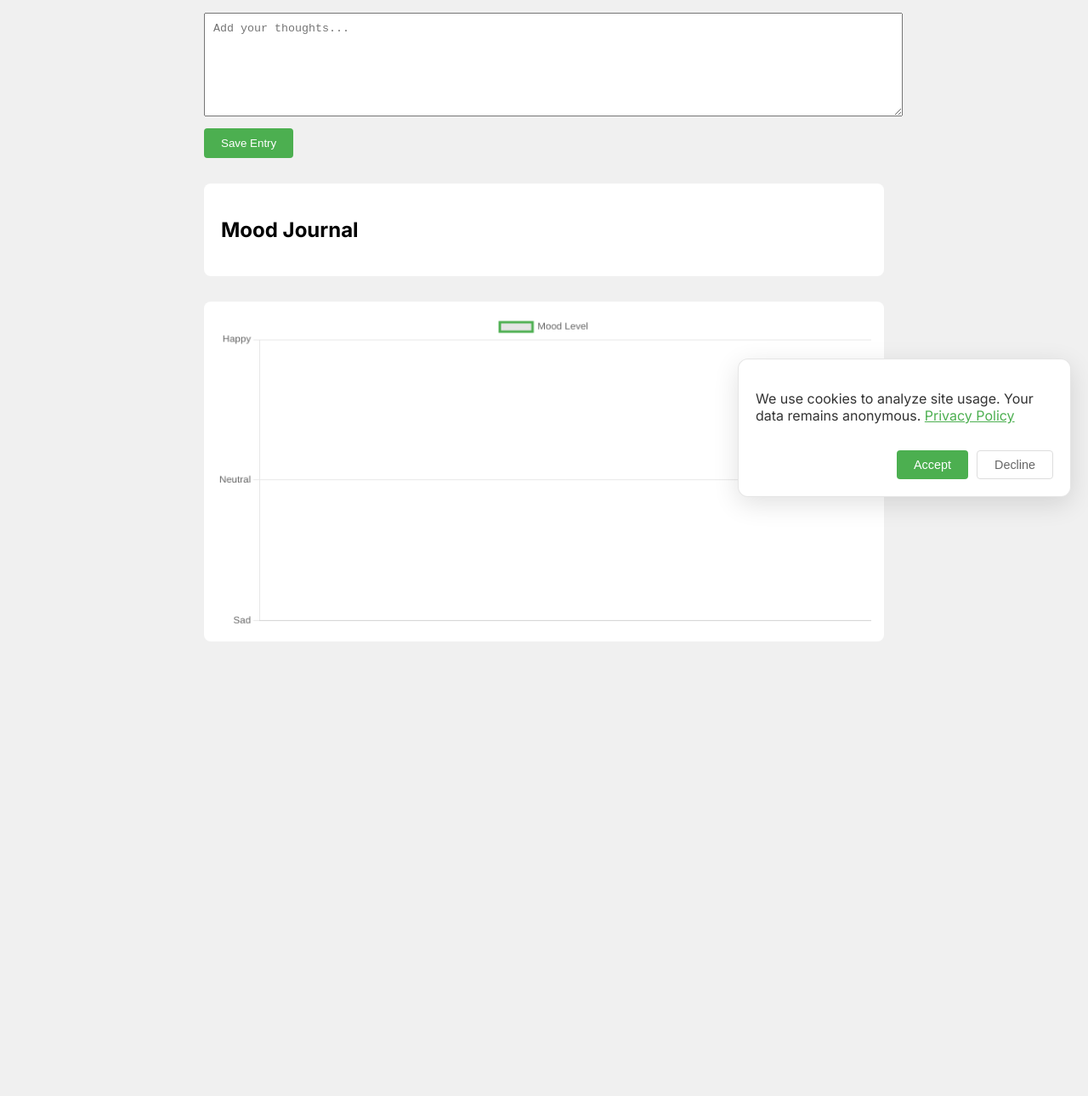
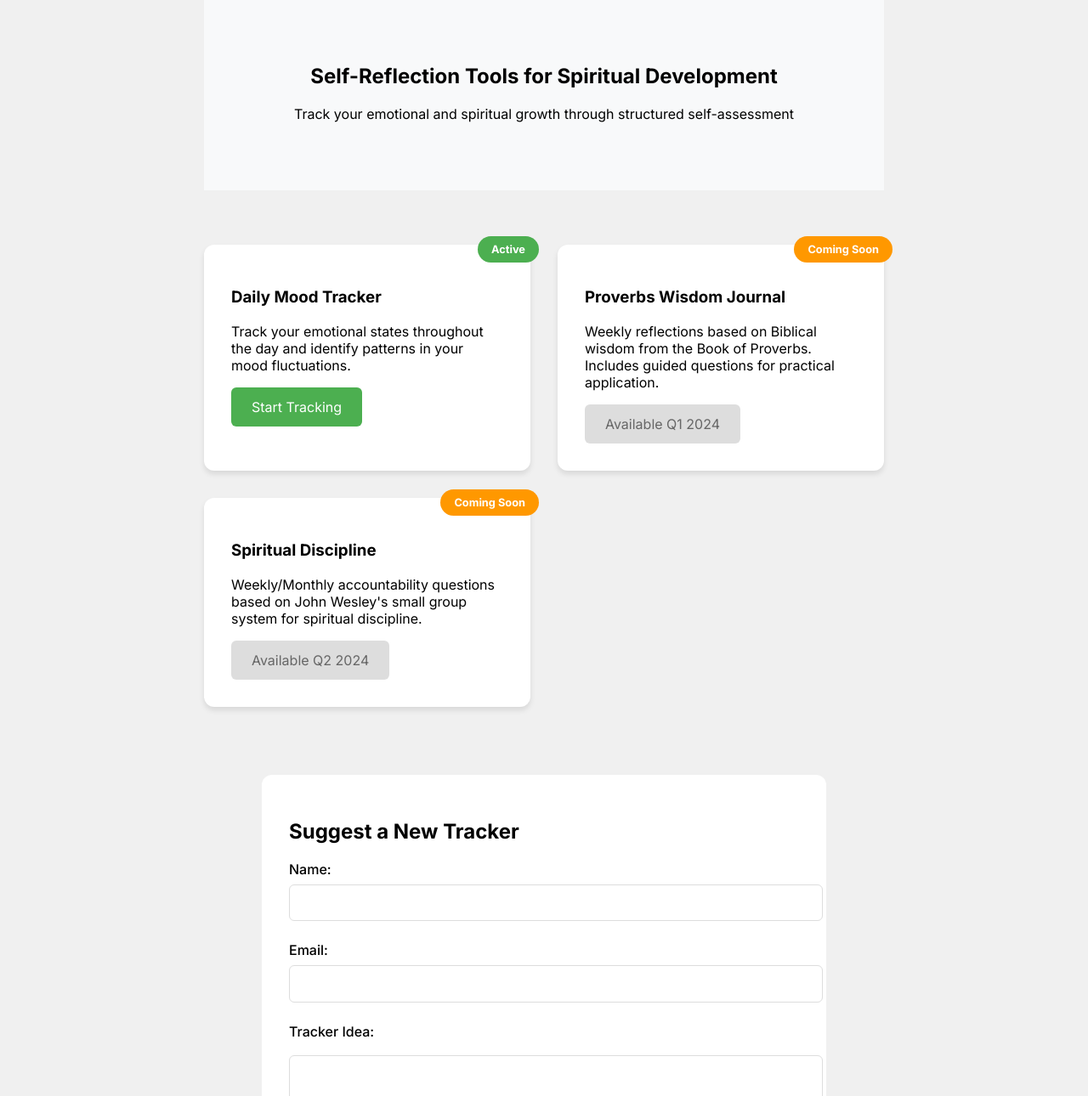
Before and after one commit to ParagonPrints/self-reflection, a plain HTML site: page index.html in a window 1280 px wide. Shown: the part 195-1485 px from the top of the page at 85% size. Before the commit the page ends 970 px from the top, so only its background shows below. Drawn offline with nearby package versions, Linux system fonts and the light colour scheme.

Commit message:
landing page

```diff
--- a/index.html
+++ b/index.html
@@ -3,71 +3,81 @@
 <head>
     <meta charset="UTF-8">
     <meta name="viewport" content="width=device-width, initial-scale=1.0">
-    <title>Mood Tracker</title>
+    <title>Spiritual and Personal Growth</title>
     <link rel="stylesheet" href="styles.css">
-    <script src="https://cdn.jsdelivr.net/npm/chart.js"></script>
-    <!-- Favicon -->
-    <link rel="apple-touch-icon" sizes="180x180" href="assets/favicon/apple-touch-icon.png">
-    <link rel="icon" type="image/png" sizes="32x32" href="assets/favicon/favicon-32x32.png">
-    <link rel="icon" type="image/png" sizes="16x16" href="assets/favicon/favicon-16x16.png">
-    <link rel="manifest" href="assets/favicon/site.webmanifest">
-    <!-- Fonts -->
+    <!-- Google Fonts -->
     <link rel="preconnect" href="https://fonts.googleapis.com">
     <link rel="preconnect" href="https://fonts.gstatic.com" crossorigin>
-    <link href="https://fonts.googleapis.com/css2?family=Inter:wght@400;500;700&display=swap" rel="stylesheet">
-
-<!-- Google tag (gtag.js) -->
-<script async src="https://www.googletagmanager.com/gtag/js?id=G-16YD5TS88K"></script>
-<script>
-  window.dataLayer = window.dataLayer || [];
-  function gtag(){dataLayer.push(arguments);}
-  gtag('js', new Date());
-
-  gtag('config', 'G-16YD5TS88K');
-</script>
-
+    <link href="https://fonts.googleapis.com/css2?family=Inter:wght@400;500;600;700&display=swap" rel="stylesheet">
+    <!-- Favicon -->
+    <link rel="icon" type="image/png" href="assets/favicon/favicon-32x32.png">
 </head>
 <body>
-    <div class="container">
-        <h1>Daily Mood Check</h1>
+    <header class="header">
+        <h1>Growth Tools</h1>
+        <nav>
+            <a href="#trackers">Trackers</a>
+            <a href="#contact">Suggestions</a>
+        </nav>
+    </header>
 
-        <div class="mood-selector">
-            <div class="mood-option" data-mood="1">😞</div>
-            <div class="mood-option" data-mood="2">😐</div>
-            <div class="mood-option" data-mood="3">😊</div>
-        </div>
+    <main class="container">
+        <section class="hero">
+            <h2>Self-Reflection Tools for Spiritual Development</h2>
+            <p>Track your emotional and spiritual growth through structured self-assessment</p>
+        </section>
 
-        <textarea id="notes" placeholder="Add your thoughts..."></textarea>
-        <button onclick="saveEntry()">Save Entry</button>
-        <div class="journal">
-            <h2>Mood Journal</h2>
-            <div id="journalEntries"></div>
-        </div>
-        <canvas id="moodChart"></canvas>
+        <section id="trackers" class="trackers-grid">
+            <!-- Mood Tracker -->
+            <div class="tracker-card">
+                <h3>Daily Mood Tracker</h3>
+                <div class="tracker-badge active">Active</div>
+                <p>Track your emotional states throughout the day and identify patterns in your mood fluctuations.</p>
+                <a href="mood-tracker.html" class="button">Start Tracking</a>
+            </div>
+
+            <!-- Wisdom Tracker -->
+            <div class="tracker-card">
+                <h3>Proverbs Wisdom Journal</h3>
+                <div class="tracker-badge coming-soon">Coming Soon</div>
+                <p>Weekly reflections based on Biblical wisdom from the Book of Proverbs. Includes guided questions for practical application.</p>
+                <div class="button disabled">Available Q1 2024</div>
+            </div>
+
+            <!-- Wesleyan Discipline -->
+            <div class="tracker-card">
+                <h3>Spiritual Discipline</h3>
+                <div class="tracker-badge coming-soon">Coming Soon</div>
+                <p>Weekly/Monthly accountability questions based on John Wesley's small group system for spiritual discipline.</p>
+                <div class="button disabled">Available Q2 2024</div>
+            </div>
+        </section>
+
+        <section id="contact" class="contact-form">
+            <h2>Suggest a New Tracker</h2>
+            <form action="https://formspree.io/f/YOUR_FORM_ID" method="POST">
+                <div class="form-group">
+                    <label for="name">Name:</label>
+                    <input type="text" id="name" name="name" required>
+                </div>
+                <div class="form-group">
+                    <label for="email">Email:</label>
+                    <input type="email" id="email" name="email" required>
+                </div>
+                <div class="form-group">
+                    <label for="message">Tracker Idea:</label>
+                    <textarea id="message" name="message" rows="4" required></textarea>
+                </div>
+                <button type="submit" class="button">Send Suggestion</button>
+            </form>
+        </section>
+    </main>
+
+    <!-- GDPR Banner -->
+    <div id="gdpr-banner" class="gdpr-banner">
+        <!-- ... keep existing GDPR code ... -->
     </div>
 
     <script src="script.js"></script>
-    <script src='https://storage.ko-fi.com/cdn/scripts/overlay-widget.js'></script>
-    <script>
-    kofiWidgetOverlay.draw('paragoncollective', {
-        'type': 'floating-chat',
-        'floating-chat.donateButton.text': 'Support Us',
-        'floating-chat.donateButton.background-color': '#323842',
-        'floating-chat.donateButton.text-color': '#fff'
-    });
-</script>
-</script>
 </body>
-<!-- GDPR Notice -->
-<div id="gdpr-banner" class="gdpr-banner">
-    <div class="gdpr-content">
-      <p>We use cookies to analyze site usage. Your data remains anonymous.
-        <a href="privacy.html">Privacy Policy</a>
-      </p>
-      <div class="gdpr-buttons">
-        <button id="acceptCookies">Accept</button>
-        <button id="declineCookies">Decline</button>
-    </div>
-    </div>
-  </div>
 </html>
--- a/styles.css
+++ b/styles.css
@@ -1,3 +1,111 @@
+/* Landing Page Styles */
+.header {
+    text-align: center;
+    padding: 2rem;
+    background: #2c3e50;
+    color: white;
+}
+
+.header nav {
+    margin-top: 1rem;
+}
+
+.header nav a {
+    color: white;
+    text-decoration: none;
+    margin: 0 1rem;
+    font-weight: 500;
+}
+
+.hero {
+    text-align: center;
+    padding: 4rem 1rem;
+    background: #f8f9fa;
+    margin-bottom: 2rem;
+}
+
+.trackers-grid {
+    display: grid;
+    grid-template-columns: repeat(auto-fit, minmax(300px, 1fr));
+    gap: 2rem;
+    padding: 2rem 0;
+}
+
+.tracker-card {
+    background: white;
+    padding: 2rem;
+    border-radius: 12px;
+    box-shadow: 0 4px 6px rgba(0,0,0,0.1);
+    position: relative;
+}
+
+.tracker-badge {
+    position: absolute;
+    top: -10px;
+    right: -10px;
+    padding: 0.5rem 1rem;
+    border-radius: 20px;
+    font-size: 0.8rem;
+    font-weight: bold;
+}
+
+.tracker-badge.active {
+    background: #4CAF50;
+    color: white;
+}
+
+.tracker-badge.coming-soon {
+    background: #ff9800;
+    color: white;
+}
+
+.contact-form {
+    max-width: 600px;
+    margin: 3rem auto;
+    padding: 2rem;
+    background: white;
+    border-radius: 12px;
+}
+
+.form-group {
+    margin-bottom: 1.5rem;
+}
+
+.form-group label {
+    display: block;
+    margin-bottom: 0.5rem;
+    font-weight: 500;
+}
+
+.form-group input,
+.form-group textarea {
+    width: 100%;
+    padding: 0.8rem;
+    border: 1px solid #ddd;
+    border-radius: 6px;
+    font-family: inherit;
+}
+
+.button {
+    display: inline-block;
+    padding: 0.8rem 1.5rem;
+    background: #4CAF50;
+    color: white;
+    text-decoration: none;
+    border-radius: 6px;
+    transition: transform 0.2s;
+}
+
+.button:hover {
+    transform: translateY(-2px);
+}
+
+.button.disabled {
+    background: #ddd;
+    color: #666;
+    cursor: not-allowed;
+}
+
 body {
     font-family: 'Inter', system-ui, -apple-system, sans-serif;
     margin: 0;
```
Also changed, not shown: mood-tracker.html (added, +77 -0 lines).
